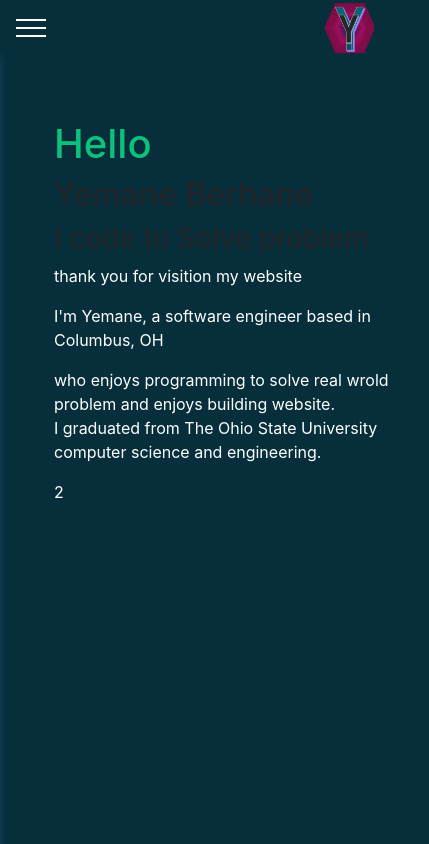
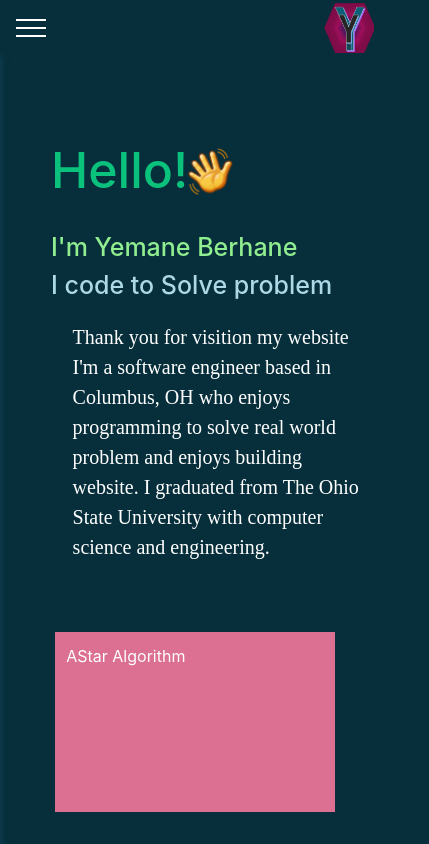
Before and after one commit to berhane02/webPort, a React (Create React App) app in the folder react-webpro/: page / in a window 390 px wide. Shown: the top 844 px of the page, 429 px wide, since content can reach past the window. Built offline with nearby package versions, Linux system fonts and the light colour scheme; the HTML template or start-up script is replaced by a standard one.

Commit message:
add projectslist and about

```diff
--- a/react-webpro/package.json
+++ b/react-webpro/package.json
@@ -18,7 +18,8 @@
     "react-dom": "^16.12.0",
     "react-icon": "^1.0.0",
     "react-router-dom": "^5.1.2",
-    "react-scripts": "3.3.0"
+    "react-scripts": "3.3.0",
+    "react-scroll": "^1.7.16"
   },
   "scripts": {
     "start": "react-scripts start",
--- a/react-webpro/src/component/Navbar.css
+++ b/react-webpro/src/component/Navbar.css
@@ -39,7 +39,9 @@
     font-size: 20px;
 }
 .toolbar_navigation-items li {
-    padding: 0 0.5rem;
+    padding: 0 0.7rem;
+    color: white;
+    font-size: x-large;
 }
 .toolbar_navigation-items a {
     color:white;
@@ -47,10 +49,24 @@
 }
 .toolbar_navigation-items a:hover,
 .toolbar_navigation-items a:active{
-    color:fa923f;
+    color:#fa923f;
+}
+
+
+.button {
+
+    border: 60px;
+
+    background: rgb(7, 47, 59);
+    color: aliceblue;
+    border-color: red;
+    font-size: x-large;
 }
 
 @media (max-width: 768px){
+    .toolbar{
+        width:100%;
+    }
     .toolbar_navigation-items {
         display: none;
     }
--- a/react-webpro/src/component/Navbar.js
+++ b/react-webpro/src/component/Navbar.js
@@ -20,7 +20,7 @@ const Navbar = props =>(
                     <li> <NavLink to="/Exprince">0.2 Exprince</NavLink> </li>
                     <li> <NavLink to="/Work"> 0.3 Work </NavLink> </li>
                     <li> <NavLink to="/Contact"> 0.4 Contanct </NavLink></li>
-                    <button>Resume</button>
+                    <button className="button">Resume</button>
                 </ul>
             </div>
         </nav>
--- a/react-webpro/src/component/Pages/About.css
+++ b/react-webpro/src/component/Pages/About.css
@@ -3,19 +3,164 @@ body{
 
 }
 .container {
-    display: grid;
-    margin-top: 50px;
-    margin-left: 10%;
-    margin-right: 10%;
+    margin: 0px auto;
+    display: flex;
+    margin-top: 70px;
+    flex-direction: column;
+
+
+}
+.head li{
+    display: block;
+    padding: 40px;
+}
+h1{
+
+    align-items: flex-start;
+    margin-top: 70px;
+    color: rgb(11, 194, 124);
+    font-size: 80px;
+
+}
+.head img {
+    width: 100px;
+    height: 100px;
+    margin-top: -130px;
+    margin-left: 280px;
 
 }
 
-.container h1{
-    margin-top: 70px;
-    color: rgb(11, 194, 124);
+h2 {
+    color: lightgreen;
+}
+h3 {
+    color: lightblue;
+}
+.container .intro {
+    width: auto;
+    color: white;
+    margin-bottom: 20%;
+}
+p {
+    margin-top: 5%;
+    width: 70%;
+    height: 22px;
+    font-size: x-large;
+    font-family: 'Times New Roman', Times, serif;
 
 }
-.container div {
-    width: auto;
+.container .project-list {
+    display: flex;
+    justify-content:space-evenly;
+}
+
+.container .project-list div li {
+    display: inline-block;
     color: white;
+    padding: 4%;
+    width: 250px;
+    height: 180px;
+    border-color: aqua;
+    border: 10px;
+    background: palevioletred;
 }
+@media (max-width: 991px){
+    .container .project-list {
+        display: flex;
+        justify-content:space-evenly;
+    }
+    .container .project-list div li {
+        display: inline-block;
+        color: white;
+        padding: 4%;
+        width: 180px;
+        height: 130px;
+        border-color: aqua;
+        border: 10px;
+        background: palevioletred;
+}
+}
+
+@media (max-width: 991px){
+    .container {
+        align-items: center;
+    }
+    .container .intro {
+       margin-left: 20%;
+    }
+    .container .project-list {
+        display: flex;
+
+        align-items: center;
+        justify-content:space-evenly;
+        flex-direction: column;
+        margin-top: 20%;
+        margin-bottom: 10%;
+        position: relative;
+    }
+    .container .project-list div li {
+        margin-top: 10%;
+        color: white;
+        padding: 4%;
+        width: 380px;
+        height: 180px;
+        border-color: aqua;
+        border: 10px;
+        background: palevioletred;
+
+}
+
+}
+@media (max-width: 480px){
+    .container {
+        align-items: stretch;
+    }
+    h1 {
+        margin-left: 10%;
+        font-size: 50px;
+    }
+    h2,h3 {
+        margin-left: 10%;
+    }
+
+    .head img {
+        width: 50px;
+        height: 50px;
+        margin-left: 170px;
+        margin-top: -100px;
+
+    }
+    h2 {
+        font-size: 25px;
+    }
+    h3 {
+        font-size: 25px;
+    }
+    p {
+        margin-left: -5%;
+        width: 300px;
+        align-items: center;
+        font-size: 20px;
+    }
+    .container .project-list {
+        display: flex;
+        position: relative;
+        align-items: center;
+        justify-content:space-evenly;
+        flex-direction: column;
+        margin-top: 40%;
+        margin-bottom: 10%;
+    }
+    .container .project-list div li {
+        margin-top: 20%;
+        color: white;
+        padding: 4%;
+        width: 280px;
+        height: 180px;
+        border-color: aqua;
+        border: 10px;
+        background: palevioletred;
+
+}
+
+}
--- a/react-webpro/src/component/Pages/About.js
+++ b/react-webpro/src/component/Pages/About.js
@@ -1,32 +1,48 @@
 import React, { Component } from 'react'
 //import {Container } from 'react-bootstrap'
 //import {Jumbotron } from 'react-bootstrap'
+import Wave from '../Image/wave.png'
 import './About.css'
 
 class About extends Component{
     render(){
         return(
-            <body className="container">
-                <h1>Hello</h1>
-                <h2>Yemane Berhane</h2>
+            <section className="container" id="about">
+                <div className="head">
+                    <h1>Hello! </h1>
+                    <img className="wave" src={Wave} alt="hand wave"/>
+                </div>
+
+                <h2>I'm Yemane Berhane</h2>
                 <h3> I code to Solve problem</h3>
-                <div>
+                <div className="intro">
                      <p>
-                        thank you for visition my website
-                    </p>
-                    <p>
-                        I'm Yemane, a software engineer based in Columbus, OH
-                    </p>
-
-                         who enjoys programming to solve real wrold problem and enjoys building website.
-                     <p>
-                         I graduated from The Ohio State University computer science and engineering.
+                        Thank you for visition my website
+                        I'm a software engineer based in Columbus, OH
+                        who enjoys programming to solve real world problem and enjoys building website.
+                         I graduated from The Ohio State University with computer science and engineering.
                      </p>
 
                 </div>
-                <div>2</div>
+                <div className="project-list">
+                    <div className="project-1">
+                        <li className="project">
+                            <a> AStar Algorithm </a>
+                        </li>
+                    </div>
+                    <div className="project-2">
+                        <li className="project">
+                                <a> Bug tracker</a>
+                        </li>
+                    </div>
+                    <div className="project-3">
+                        <li className="project">
+                                <a>C# project</a>
+                        </li>
+                    </div>
+                </div>
 
-            </body>
+            </section>
 
         );
     }
--- a/react-webpro/src/component/Pages/Contanct.js
+++ b/react-webpro/src/component/Pages/Contanct.js
@@ -13,9 +13,9 @@ import './contact.css'
 class Contact extends Component{
     render(){
         return(
-            <div className="contact-us">
+            <div className="contact-us" id="contact">
                 <div className="title">
-                     <h1> Contact us</h1>
+                     <h1> Get In Touch</h1>
                 </div>
                  <div className="form">
                     <div className="form-items">
--- a/react-webpro/src/component/Pages/Exprince.js
+++ b/react-webpro/src/component/Pages/Exprince.js
@@ -3,7 +3,7 @@ import React, { Component } from 'react';
 class Exprince extends Component{
     render(){
         return (
-            <div>
+            <section className="Exprince" id="exprince">
                <div>
                     Toxic comment classification
                </div>
@@ -23,7 +23,7 @@ class Exprince extends Component{
                         AEV
                    </div>
 
-            </div>
+            </section>
 
         )
     }
--- a/react-webpro/src/component/Pages/Work.css
+++ b/react-webpro/src/component/Pages/Work.css
@@ -0,0 +1,3 @@
+.body{
+    width: 100%;
+}
--- a/react-webpro/src/component/Pages/Work.js
+++ b/react-webpro/src/component/Pages/Work.js
@@ -4,9 +4,8 @@ import './Work.css'
 class Work extends Component {
     render(){
         return(
-            <body>
-                 <div>
-                    <div className="container">
+
+            <section className="container" id="work">
                 <div id="left">
                     <p> Work exprince</p>
                 </div>
@@ -44,9 +43,8 @@ class Work extends Component {
                         </li>
                     </ul>
                 </div>
-                    </div>
-                </div>
-            </body>
+            </section>
+
 
         )
     }
--- a/react-webpro/src/component/Pages/contact.css
+++ b/react-webpro/src/component/Pages/contact.css
@@ -1,4 +1,8 @@
 .contact-us{
+    display: flex;
+    flex-direction: column;
+    align-items: center;
+    justify-content: center;
     width: 100%;
     background: rgb(7, 47, 59);
     padding: 50px;
@@ -15,7 +19,10 @@
     color: #ebeef1;
 }
 .form{
-  margin: auto;
+    display: flex;
+    flex-direction: column;
+    align-items: center;
+    justify-content: center;
 
 }
 .form,
@@ -67,6 +74,7 @@
     height: 40px;
 }
 .press {
+    align-items: center;
     font-size: 25px;
     background: #827ffe;
     border: none;
@@ -78,7 +86,7 @@ img {
     height: 20px;
 }
 .submit .fas{
-    margin-left: 100px;
+    align-items: center;
     font-size: 12px;
     margin-top:-27px;
 }
@@ -105,7 +113,6 @@ img {
    position: relative;
    cursor: pointer;
    display:inline-flex;
-   left: 5%;
    margin-top: 30px;
    justify-content: space-evenly;
 
@@ -114,20 +121,26 @@ img {
     transform: translateY(-20px)
 }
 
-@media (max-width: 457px){
+@media (max-width: 414px){
     .contact-us {
-        margin: auto;
-        width: 100%;
-        height: 100%;
+       align-items: center;
+
     }
     .form-items{
-        width: 300px;
+        align-items: center;
+        width: 250px;
+    }
+
+    .title h1 {
+        font-size: 30px;
+    }
+    .form-items .input{
+        height: 40px;
     }
     .submit {
-       width: 280px;
-       margin-left: 10px;
-
-    }
+        width: 230px;
+        position: relative;
+     }
 }
 @media (min-width: 457px){
     .social-icons {
```
Also changed, not shown: react-webpro/src/component/Project/SortingVisualizer.jsx (added, +131 -0 lines), react-webpro/src/component/Image/wave.png (added), 1 other file (tests, documents, lock files or other folders). Lines whose indentation alone changed are shown as unchanged.
